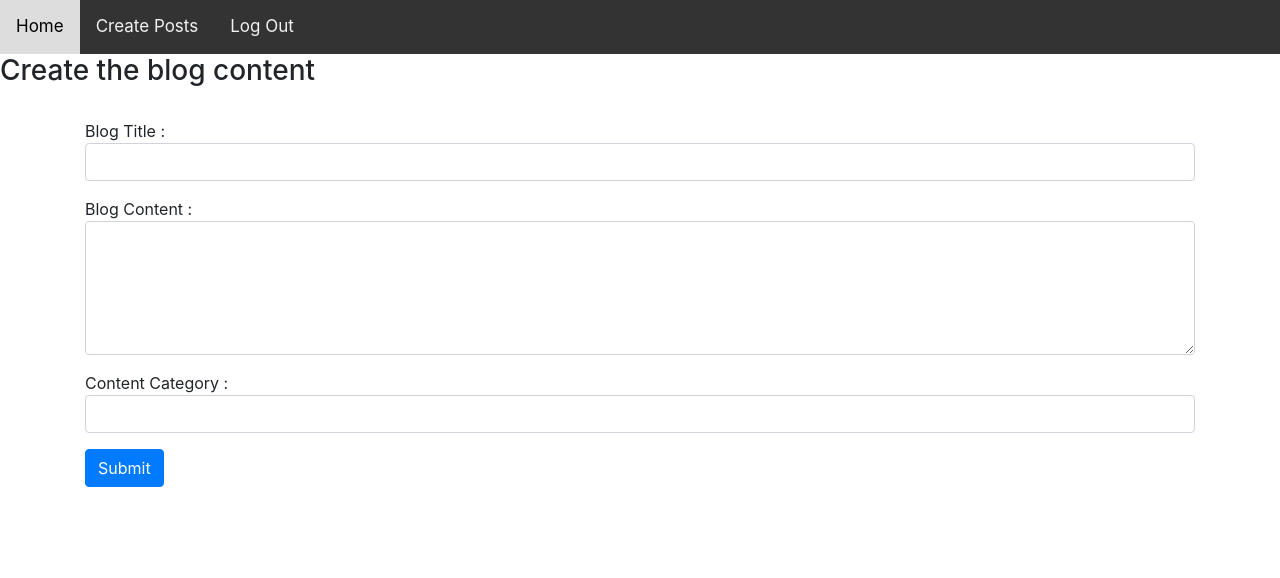
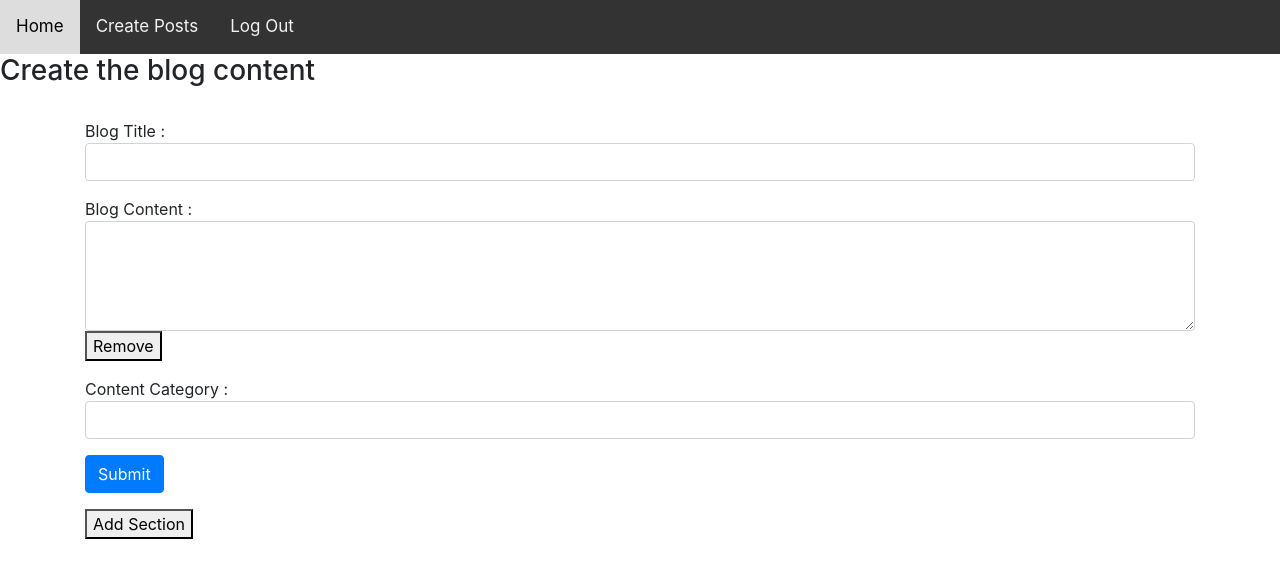
Before and after one commit to pavan097/django-blog-application, a Django app: page /create_blog/ in a window 1280 px wide. Shown: the top 578 px of the page. Run offline with Django 3.2, Linux system fonts and the light colour scheme; a user stored in the database is signed in; some libraries are stand-ins or nearby versions.

Commit message:
added sections

```diff
--- a/blog/urls.py
+++ b/blog/urls.py
@@ -3,7 +3,7 @@ from blog.views import blogData, blogHome, displayContent, getData
 
 urlpatterns=[
     path('create_blog/', blogData, name='blogData'),
-    path('blog_home/', blogHome, name='blogHome'),
+    path('', blogHome, name='blogHome'),
     path('display_content/<int:slug>/', displayContent, name='display_content'),
     path('getData/', getData, name='getData')
 ]
--- a/templates/base.html
+++ b/templates/base.html
@@ -33,7 +33,7 @@
     </head>
     <body>
         <div class="topnav">
-            <a href='/blog_home/'>Home</a>
+            <a href='/'>Home</a>
             <a href='/create_blog/'>Create Posts</a>
             <a href="/accounts/logout/">Log Out</a>
         </div>
--- a/templates/blog_home.html
+++ b/templates/blog_home.html
@@ -2,8 +2,10 @@
 
 {% block content %}
     <div>
-        <h3> Blog Posts </h3>
-        <button id="re"> Refresh </button>
+        <div class="container-fluid pt-3 bg-dark text-white">
+            <h3> Blog Posts </h3>
+            <button id="re"> Refresh </button>
+        </div>
         <table class="table" id="blog_data">
             {% for i in data %}
                 <tr>
--- a/templates/content_create.html
+++ b/templates/content_create.html
@@ -9,15 +9,29 @@
             <div class="form-group">
                 Blog Title : <input type="text" name="title" class="form-control">
             </div>
-            <div class="form-group">
-                Blog Content : <textarea rows="5" cols="30" name="content" class="form-control"></textarea>
+            <div class="form-group" id="s">
+                Blog Content : <textarea id="s0" rows="4" cols="30" name="content" class="form-control"></textarea>
+                <button> Remove </button>
             </div>
             <div class="form-group">
                 Content Category : <input type="text" name="category" class="form-control">
             </div>
             <div>
-                <input type="submit" class="btn btn-primary">
+                <input type="submit" class="btn btn-primary" placeholder="Save">
             </div>
         </form>
+        <button id="section"> Add Section </button>
     </div>
 {% endblock %}
+
+{% block jscriptContent %}
+    <script>
+        var i = 1
+        $("#section").click(function(){
+            var sec = '';
+            sec += 'Section : <textarea id='+i+' rows="4" cols="30" name="content" class="form-control"></textarea>';
+            $("#s").append(sec);
+            i += 1;
+        });
+    </script>
+{% endblock %}
```
Also changed, not shown: db.sqlite3.
